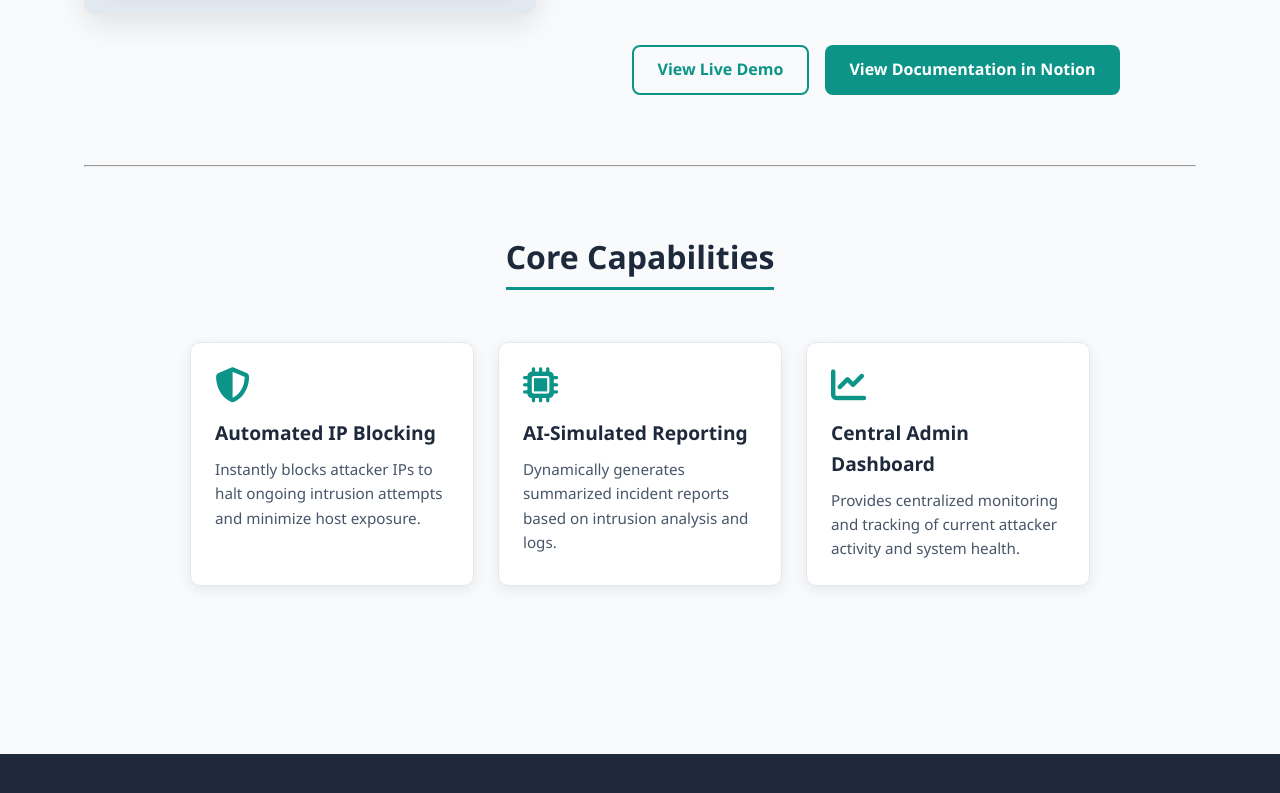
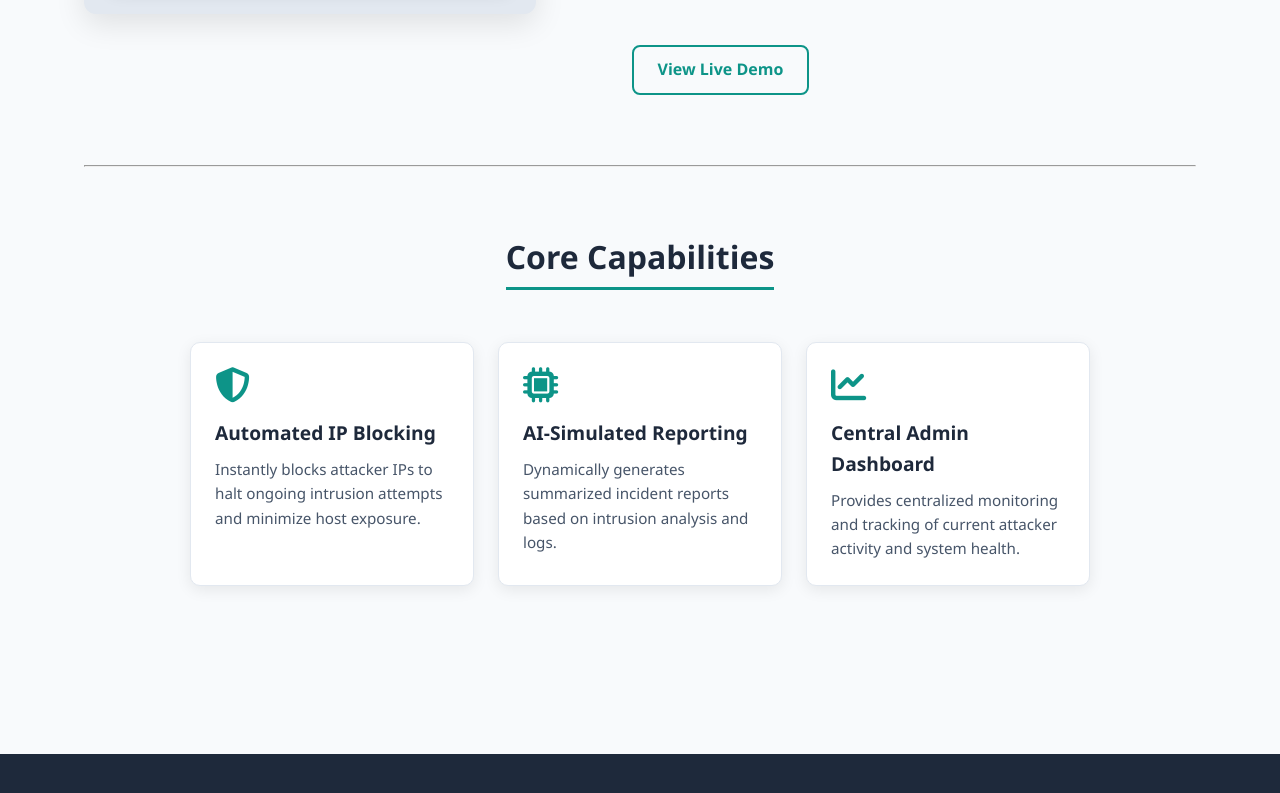
Before and after one commit to maynard-galenzoga/portfolio, a plain HTML site: page index.html in a window 1280 px wide. Shown: the part 1380-2173 px from the top of the page. Drawn offline with Linux system fonts and the light colour scheme.

Commit message:
first commit

```diff
--- a/index.html
+++ b/index.html
@@ -76,7 +76,7 @@
 
           <div class="project-buttons">
             <a href="video/HIDPS_Project.mp4" class="btn-project-secondary">View Live Demo</a>
-            <a href="#" class="btn-project-primary">View Documentation in Notion</a>
+
           </div>
         </div>
       </div>
```
Also changed, not shown: 1 other file.
